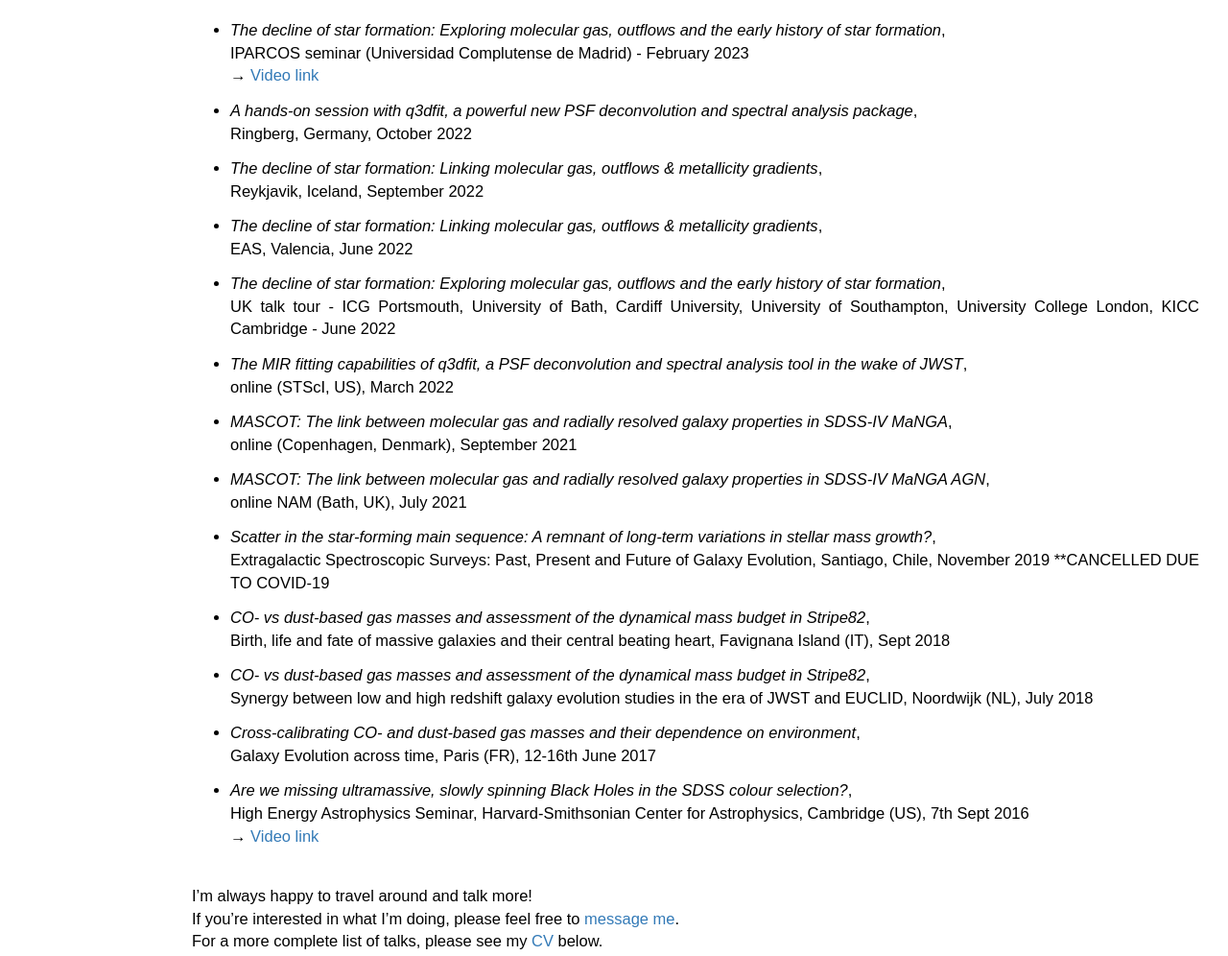
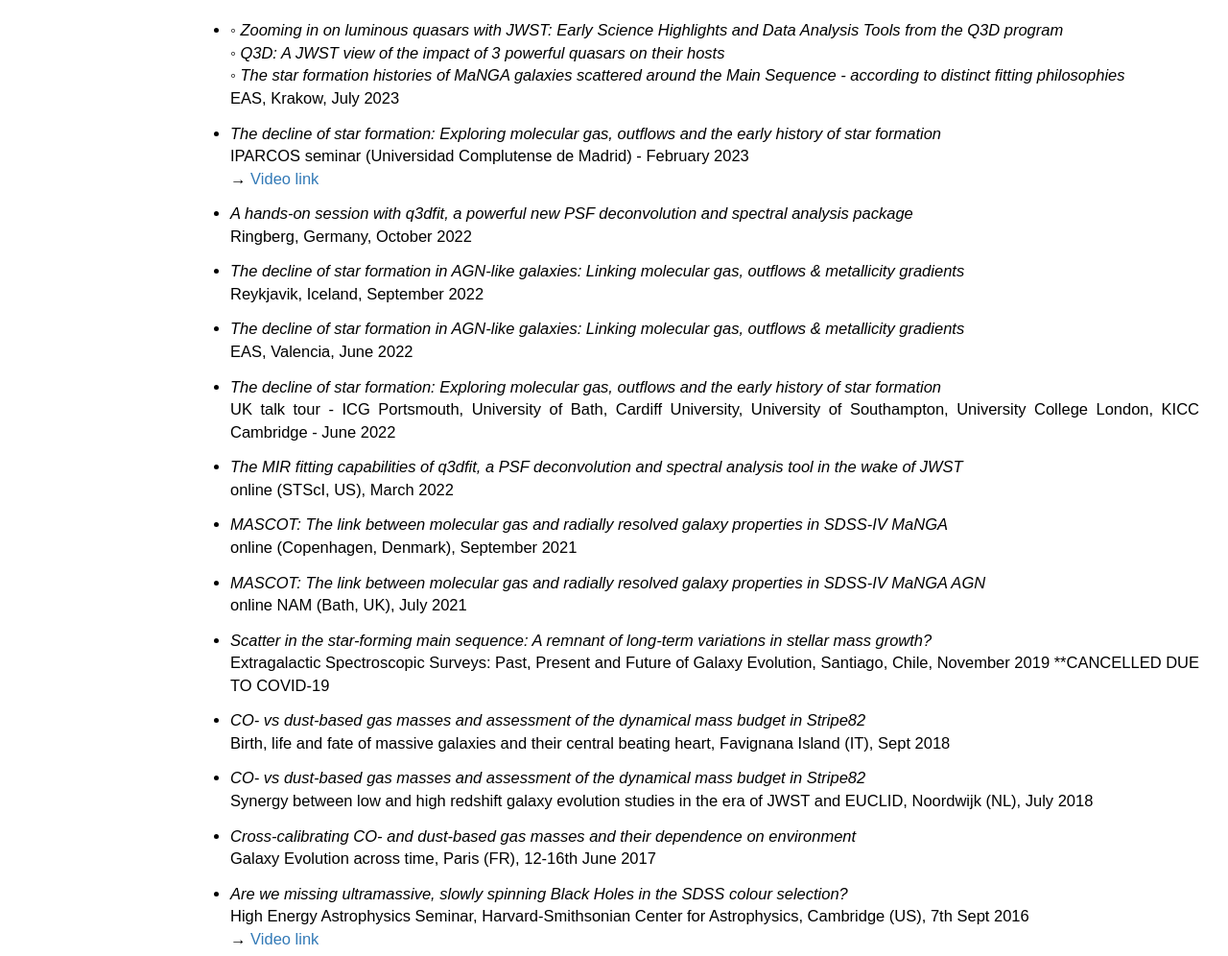
Before and after one commit to cbertemes/cbertemes.github.io, a plain HTML site: page index.html in a window 1280 px wide. Shown: the part 3208-4204 px from the top of the page at 96% size. Drawn offline with nearby package versions, Linux system fonts and the light colour scheme; some packages are replaced by stand-ins of ours.

Commit message:
Added talks, minor fixes

```diff
--- a/index.html
+++ b/index.html
@@ -281,56 +281,63 @@
 			<p class="insert-space"></p>
 			<ul type="disk">
 
+			    <li> <em> &#9702; Zooming in on luminous quasars with JWST: Early Science Highlights and Data Analysis Tools from the Q3D program</em></br>
+			    <em> &#9702; Q3D: A JWST view of the impact of 3 powerful quasars on their hosts</em></br>
+			    <em> &#9702; The star formation histories of MaNGA galaxies scattered around the Main Sequence - according to distinct fitting philosophies</em></br>
+			    EAS, Krakow, July 2023
+				</li>
+				<p class="insert-space"></p>
 
-			    <li> <em> The decline of star formation: Exploring molecular gas, outflows and the early history of star formation</em>,</br>IPARCOS seminar (Universidad Complutense de Madrid) - February 2023
+
+			    <li> <em> The decline of star formation: Exploring molecular gas, outflows and the early history of star formation</em></br>IPARCOS seminar (Universidad Complutense de Madrid) - February 2023
 				</li>
 				&rarr; <a href="https://www.youtube.com/watch?v=9OFJmB91zM8&list=PLmj_c1kSk76kVpvxrDn49jjoTzCzewT-x&index=1">Video link</a>
 				<p class="insert-space"></p>
 
 
-			    <li> <em> A hands-on session with q3dfit, a powerful new PSF deconvolution and spectral analysis package</em>,</br>Ringberg, Germany, October 2022
+			    <li> <em> A hands-on session with q3dfit, a powerful new PSF deconvolution and spectral analysis package</em></br>Ringberg, Germany, October 2022
 				</li>
 				<p class="insert-space"></p>
 
-			    <li> <em> The decline of star formation: Linking molecular gas, outflows & metallicity gradients</em>,</br>Reykjavik, Iceland, September 2022
+			    <li> <em> The decline of star formation in AGN-like galaxies: Linking molecular gas, outflows & metallicity gradients</em></br>Reykjavik, Iceland, September 2022
 				</li>
 				<p class="insert-space"></p>
 
-			    <li> <em> The decline of star formation: Linking molecular gas, outflows & metallicity gradients</em>,</br>EAS, Valencia, June 2022
+			    <li> <em> The decline of star formation in AGN-like galaxies: Linking molecular gas, outflows & metallicity gradients</em></br>EAS, Valencia, June 2022
 				</li>
 				<p class="insert-space"></p>
 
-			    <li> <em> The decline of star formation: Exploring molecular gas, outflows and the early history of star formation</em>,</br>UK talk tour - ICG Portsmouth, University of Bath, Cardiff University, University of Southampton, University College London, KICC Cambridge - June 2022
+			    <li> <em> The decline of star formation: Exploring molecular gas, outflows and the early history of star formation</em></br>UK talk tour - ICG Portsmouth, University of Bath, Cardiff University, University of Southampton, University College London, KICC Cambridge - June 2022
 				</li>
 				<p class="insert-space"></p>
 
-			    <li> <em> The MIR fitting capabilities of q3dfit, a PSF deconvolution and spectral analysis tool in the wake of JWST</em>,</br>online (STScI, US), March 2022
+			    <li> <em> The MIR fitting capabilities of q3dfit, a PSF deconvolution and spectral analysis tool in the wake of JWST</em></br>online (STScI, US), March 2022
 				</li>
 				<p class="insert-space"></p>
 
-			    <li> <em> MASCOT: The link between molecular gas and radially resolved galaxy properties in SDSS-IV MaNGA</em>,</br>online (Copenhagen, Denmark), September 2021
+			    <li> <em> MASCOT: The link between molecular gas and radially resolved galaxy properties in SDSS-IV MaNGA</em></br>online (Copenhagen, Denmark), September 2021
 				</li>
 				<p class="insert-space"></p>
 
-			    <li> <em> MASCOT: The link between molecular gas and radially resolved galaxy properties in SDSS-IV MaNGA AGN</em>,</br>online NAM (Bath, UK), July 2021
+			    <li> <em> MASCOT: The link between molecular gas and radially resolved galaxy properties in SDSS-IV MaNGA AGN</em></br>online NAM (Bath, UK), July 2021
 				</li>
 				<p class="insert-space"></p>
 
-			    <li> <em> Scatter in the star-forming main sequence: A remnant of long-term variations in stellar mass growth?</em>,</br>Extragalactic Spectroscopic Surveys: Past, Present and Future of Galaxy Evolution, Santiago, Chile, November 2019 **CANCELLED DUE TO COVID-19
+			    <li> <em> Scatter in the star-forming main sequence: A remnant of long-term variations in stellar mass growth?</em></br>Extragalactic Spectroscopic Surveys: Past, Present and Future of Galaxy Evolution, Santiago, Chile, November 2019 **CANCELLED DUE TO COVID-19
 				</li>
 				<p class="insert-space"></p>
-			    <li> <em> CO- vs dust-based gas masses and assessment of the dynamical mass budget in Stripe82</em>,</br> Birth, life and fate of massive galaxies and their central beating heart, Favignana Island (IT), Sept 2018
+			    <li> <em> CO- vs dust-based gas masses and assessment of the dynamical mass budget in Stripe82</em></br> Birth, life and fate of massive galaxies and their central beating heart, Favignana Island (IT), Sept 2018
 				</li>
 				<p class="insert-space"></p>
-			    <li> <em> CO- vs dust-based gas masses and assessment of the dynamical mass budget in Stripe82</em>,</br> Synergy between low and high redshift galaxy evolution studies in the era of JWST and EUCLID, Noordwijk (NL), July 2018
+			    <li> <em> CO- vs dust-based gas masses and assessment of the dynamical mass budget in Stripe82</em></br> Synergy between low and high redshift galaxy evolution studies in the era of JWST and EUCLID, Noordwijk (NL), July 2018
 				</li>
 				<p class="insert-space"></p>
 			    <li> <em> Cross-calibrating CO- and dust-based gas masses and their dependence on
-					environment</em>,</br> Galaxy Evolution across time, Paris (FR), 12-16th June 2017
+					environment</em></br> Galaxy Evolution across time, Paris (FR), 12-16th June 2017
 				</li>
 				<p class="insert-space"></p>
 			    <li><em> Are we missing ultramassive, slowly spinning Black Holes in the SDSS colour
-					selection?</em>,</br> High Energy Astrophysics Seminar, Harvard-Smithsonian Center for Astrophysics, Cambridge (US), 7th Sept 2016</li>
+					selection?</em></br> High Energy Astrophysics Seminar, Harvard-Smithsonian Center for Astrophysics, Cambridge (US), 7th Sept 2016</li>
 					&rarr; <a href="https://www.youtube.com/watch?v=7q_wv61ou1E">Video link</a>
 				</li>
 				<p class="insert-space"></p><p class="insert-space"></p>
```
